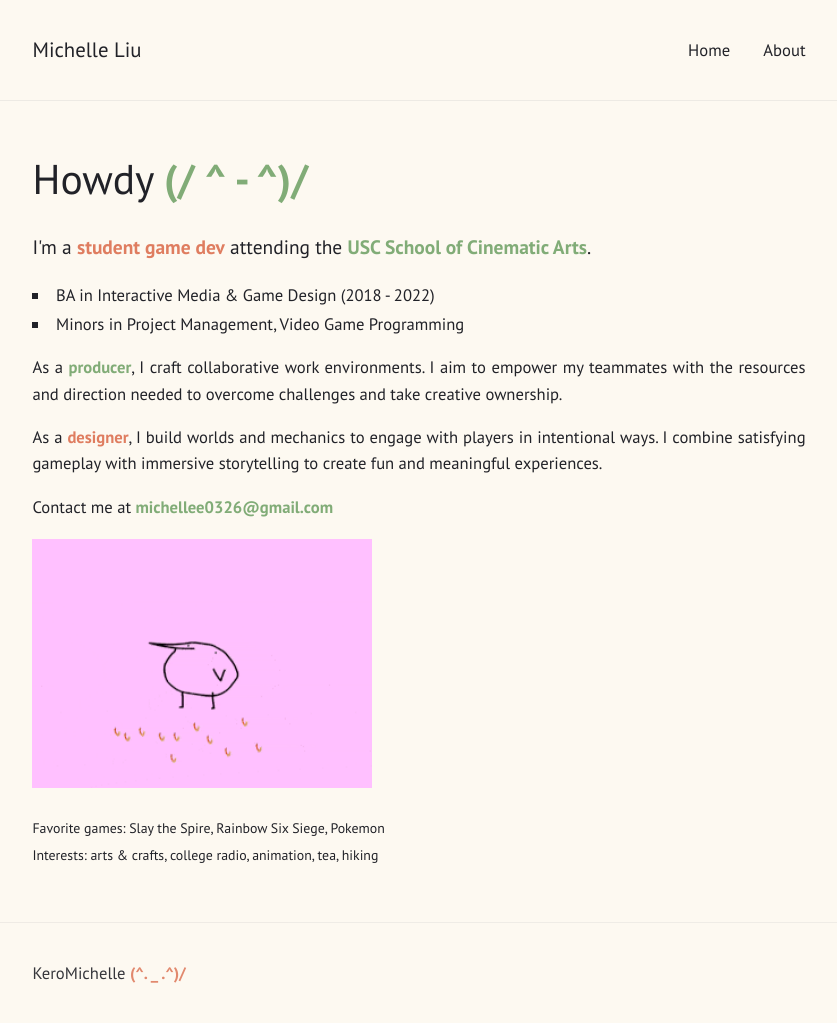
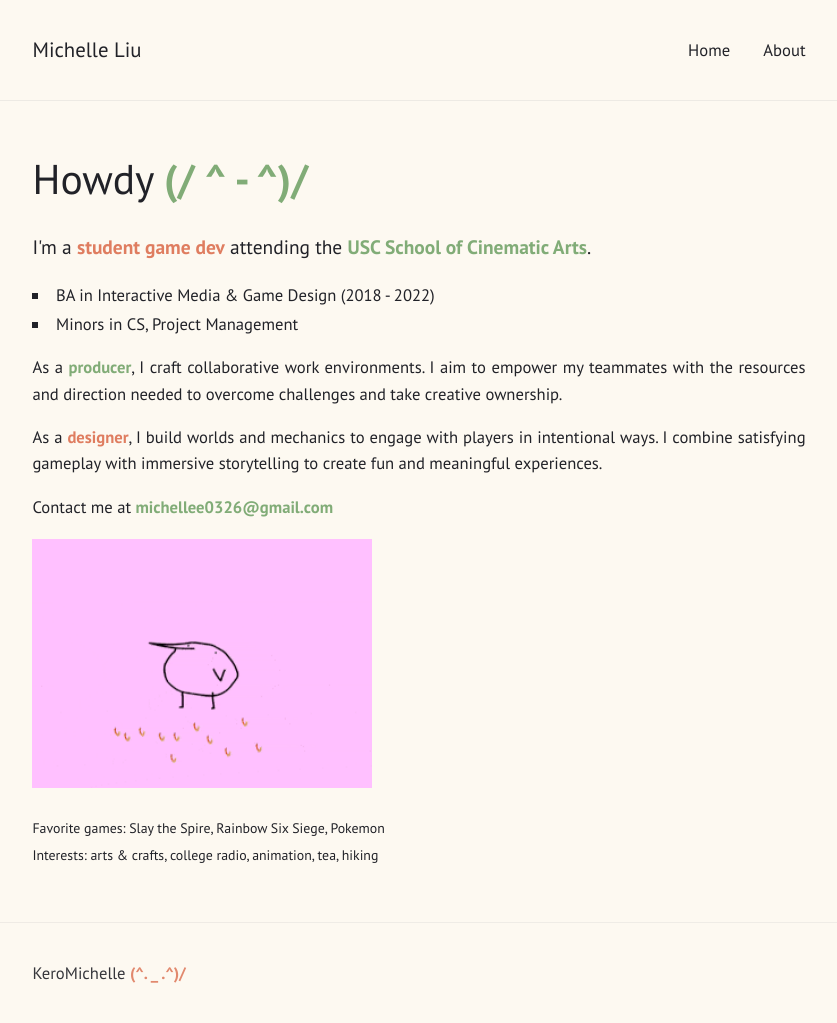
Before and after one commit to KeroMichelle/KeroMichelle.github.io, a Jekyll site: the page built from about.html, in a window 1280 px wide. Shown: the whole page, without its empty margins (221-1058 px from the left). Built offline with Jekyll 4.4.1, drawn with Linux system fonts in a browser that asks for light colours.

Commit message:
Update about.html

```diff
--- a/about.html
+++ b/about.html
@@ -12,7 +12,7 @@ layout: default
 
   <p>
   <li>BA in Interactive Media & Game Design (2018 - 2022)</li>
-  <li>Minors in Project Management, Video Game Programming</li>
+  <li>Minors in CS, Project Management</li>
   </p>
 
   <p>
```
